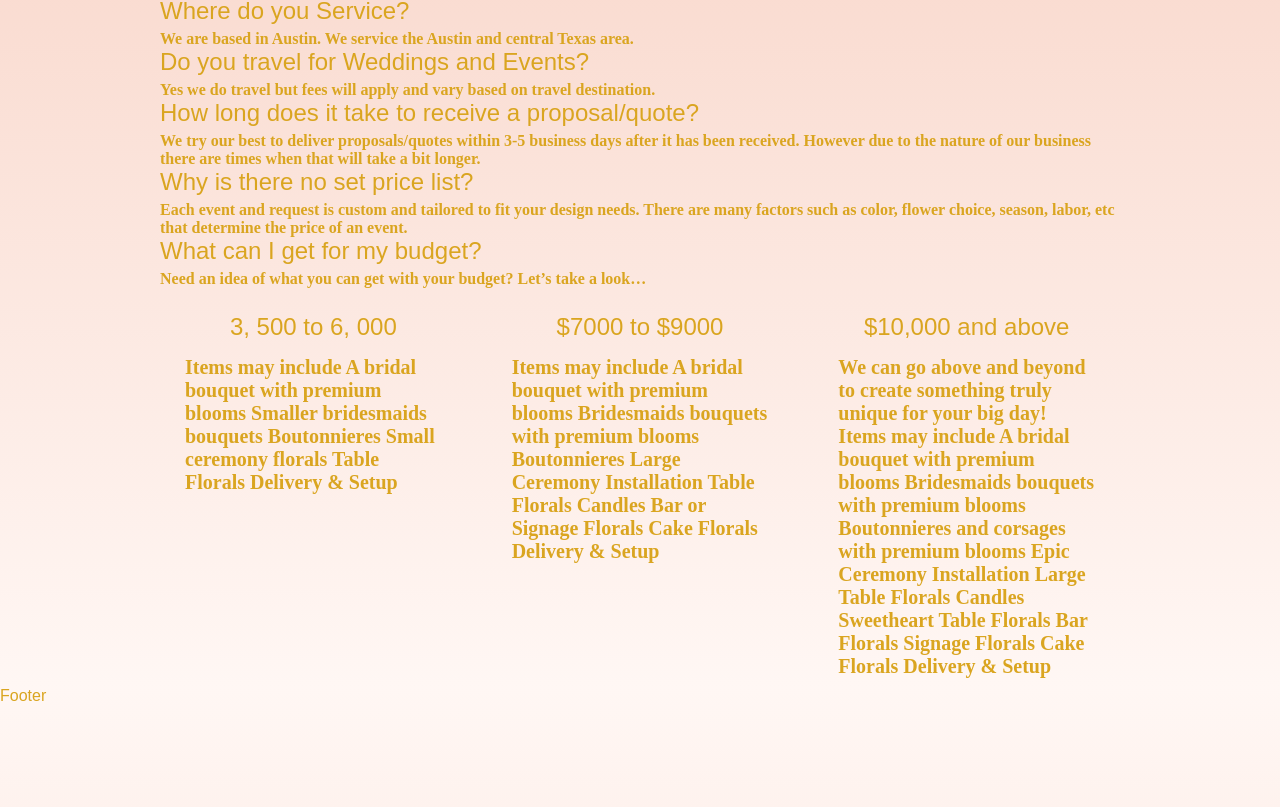
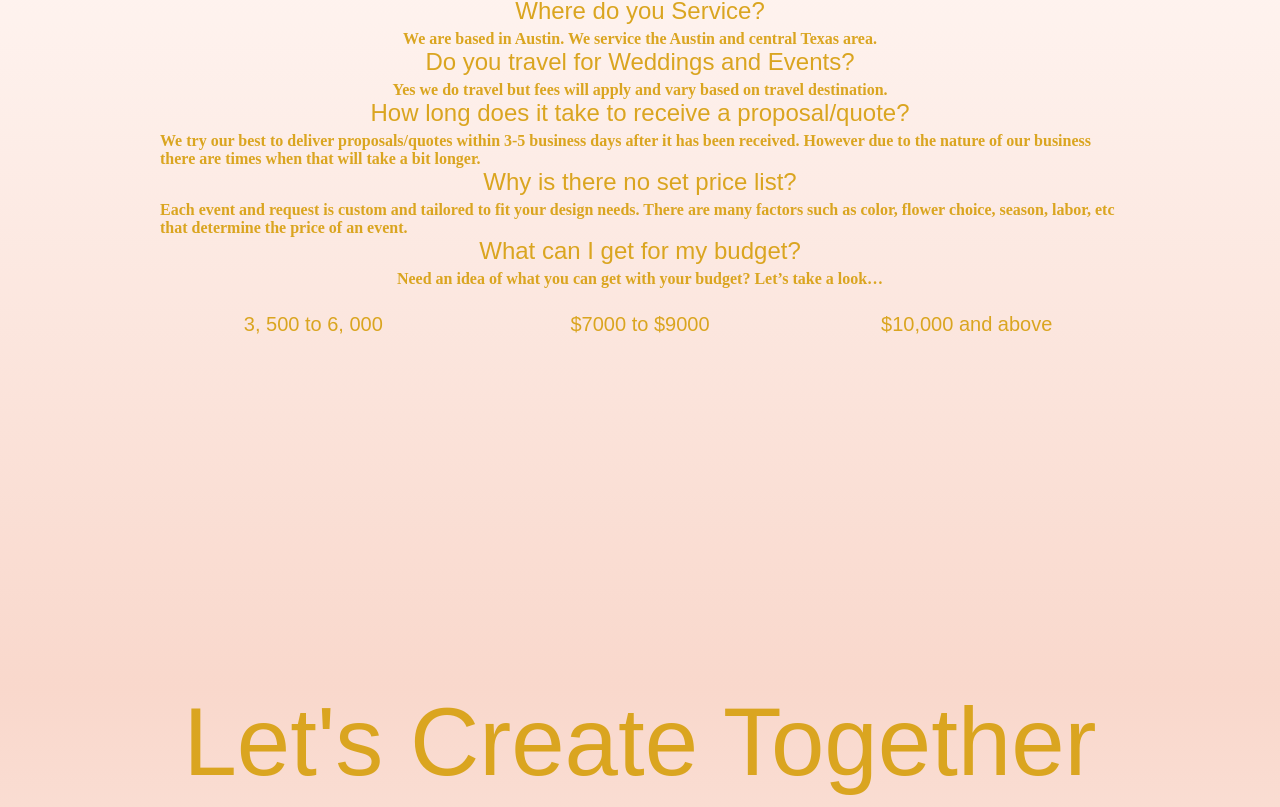
Before and after one commit to GPain2007/hbmAnimated, a React (Vite) app: page /offerings in a window 1280 px wide. Shown: the part 1713-2520 px from the top of the page. Built offline with nearby package versions, Linux system fonts and the light colour scheme; a web font is replaced by a local one.

Commit message:
added finsihing touched to pages

```diff
--- a/src/components/qAndA/QA.jsx
+++ b/src/components/qAndA/QA.jsx
@@ -1,6 +1,22 @@
+import React, { useState } from "react";
 import "./QA.scss";
 
 const QA = () => {
+  const [showText, setShowText] = useState(false);
+  const [showMid, setShowMid] = useState(false);
+  const [showHigh, setShowHigh] = useState(false);
+
+  const handleClick = () => {
+    setShowText(!showText);
+  };
+
+  const handleClick2 = () => {
+    setShowMid(!showMid);
+  };
+
+  const handleClick3 = () => {
+    setShowHigh(!showHigh);
+  };
   return (
     <div className="QASection">
       <div className="titleContainer">
@@ -44,16 +60,21 @@ const QA = () => {
       </div>
       <div className="listContainer">
         <div className="box">
-          <h2>3, 500 to 6, 000</h2>
-          <p>
+          <button onClick={handleClick2}>
+            <h2>3, 500 to 6, 000</h2>
+          </button>
+
+          <p className={`text ${showMid ? "visible" : "hidden"}`}>
             Items may include A bridal bouquet with premium blooms Smaller
             bridesmaids bouquets Boutonnieres Small ceremony florals Table
             Florals Delivery & Setup
           </p>
         </div>
         <div className="box">
-          <h2>$7000 to $9000</h2>
-          <p>
+          <button onClick={handleClick3}>
+            <h2>$7000 to $9000</h2>
+          </button>
+          <p className={`text ${showHigh ? "visible" : "hidden"}`}>
             Items may include A bridal bouquet with premium blooms Bridesmaids
             bouquets with premium blooms Boutonnieres Large Ceremony
             Installation Table Florals Candles Bar or Signage Florals Cake
@@ -61,8 +82,10 @@ const QA = () => {
           </p>
         </div>
         <div className="box">
-          <h2>$10,000 and above </h2>
-          <p>
+          <button onClick={handleClick}>
+            <h2>$10,000 and above </h2>
+          </button>
+          <p className={`text ${showText ? "visible" : "hidden"}`}>
             We can go above and beyond to create something truly unique for your
             big day! Items may include A bridal bouquet with premium blooms
             Bridesmaids bouquets with premium blooms Boutonnieres and corsages
--- a/src/components/qAndA/QA.scss
+++ b/src/components/qAndA/QA.scss
@@ -1,5 +1,5 @@
 .QASection {
-  background: linear-gradient(180deg, #f9d8cc, #fff7f4);
+  background: linear-gradient(180deg, #fff7f4, #f9d8cc);
   height: 100%;
   display: flex;
   flex-direction: column;
@@ -22,11 +22,16 @@
     flex: 2;
     display: flex;
     flex-direction: column;
-    align-items: left;
+    align-items: center;
+    justify-content: center;
     margin: auto;
     width: 75vw;
     gap: 5px;
     p {
+      display: flex;
+      flex-direction: column;
+      align-items: center;
+      justify-content: center;
       font-family: "Montaga", serif;
       font-weight: bolder;
       font-style: normal;
@@ -47,17 +52,29 @@
       flex-direction: column;
       align-items: center;
       gap: 15px;
-      transition: all 0.5s ease-out;
+
       p {
         font-size: 20px;
         font-family: "Montaga", serif;
         font-weight: bolder;
         font-style: normal;
       }
-    }
-    .box:hover {
-      background: #fff7f4;
-      color: black;
+      .text {
+        opacity: 0;
+        transition: opacity 0.3s ease; /* Adjust duration and timing function as needed */
+      }
+
+      .text.visible {
+        opacity: 1;
+      }
+      button {
+        border: none;
+        background: none;
+        cursor: pointer;
+        h2 {
+          color: goldenrod;
+        }
+      }
     }
   }
 }
--- a/src/pages/offerings/Offerings.jsx
+++ b/src/pages/offerings/Offerings.jsx
@@ -3,6 +3,7 @@ import React, { useEffect } from "react";
 import OfferSection from "../../components/offeringsSection/OfferSection";
 import QA from "../../components/qAndA/QA";
 import Gallery from "../../components/pictureGallery/Gallery";
+import Footer from "../../components/footer/Footer";
 import "./Offerings.scss";
 
 const Offerings = () => {
@@ -18,7 +19,10 @@ const Offerings = () => {
       <section>
         <QA />
       </section>
-      <section> Footer</section>
+      <section>
+        {" "}
+        <Footer />
+      </section>
     </div>
   );
 };
```
